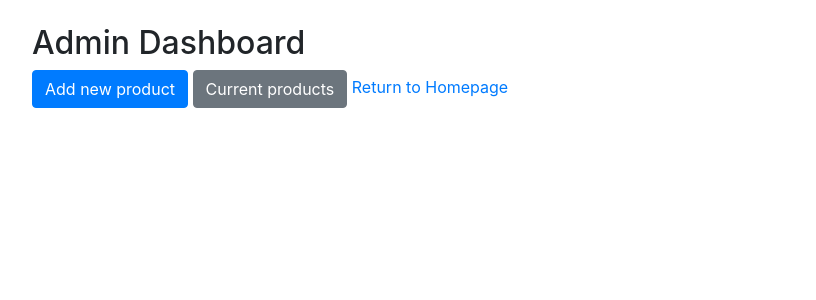
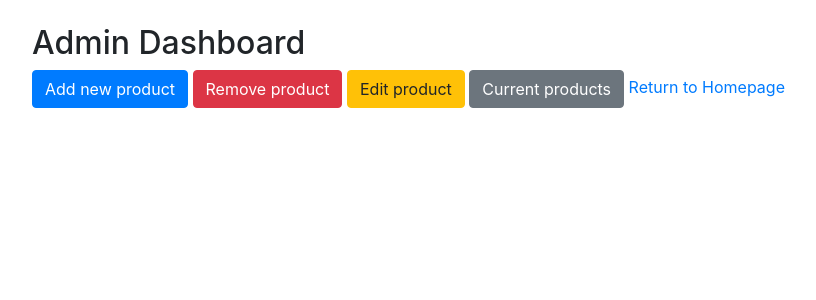
Before and after one commit to Zaide1/zaide1.github.io, a PHP site: page /admin_homepage.php in a window 1280 px wide. Shown: the top 300 px of the page, without its empty margins (53-869 px from the left). Run offline with PHP 8.4, Linux system fonts and the light colour scheme; data that the repository does not hold is empty.

Commit message:
admin home page contents edit and remove fuction as well now

```diff
--- a/admin_homepage.php
+++ b/admin_homepage.php
@@ -10,6 +10,8 @@
     <div class="container mt-4">
         <h2>Admin Dashboard</h2>
         <a href="admin_add_product.php" class="btn btn-primary">Add new product</a>
+        <a href="admin_remove_product.php" class="btn btn-danger">Remove product</a>
+        <a href="admin_edit_product.php" class="btn btn-warning">Edit product</a>
         <a href="backend/current_products.php" class="btn btn-secondary">Current products</a>
         <a href="index.php" class="Return to Homepage">Return to Homepage</a>
     </div>
```
Lines whose indentation alone changed are shown as unchanged.
